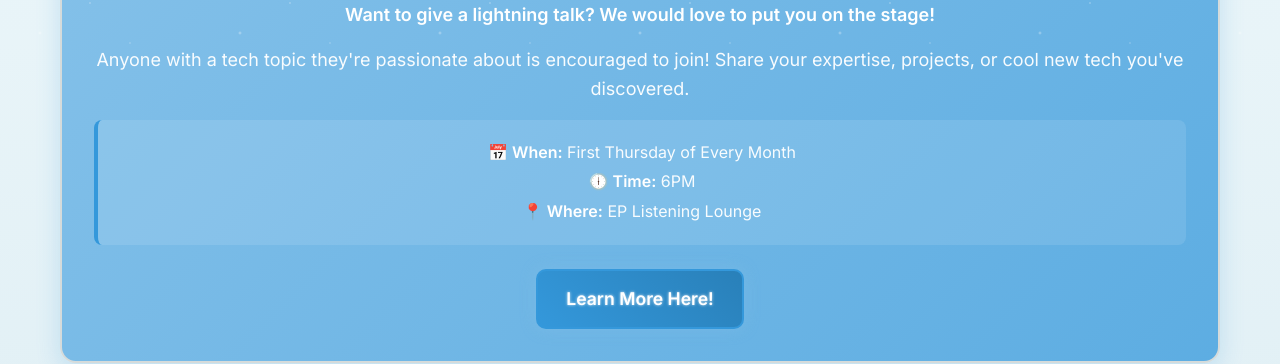
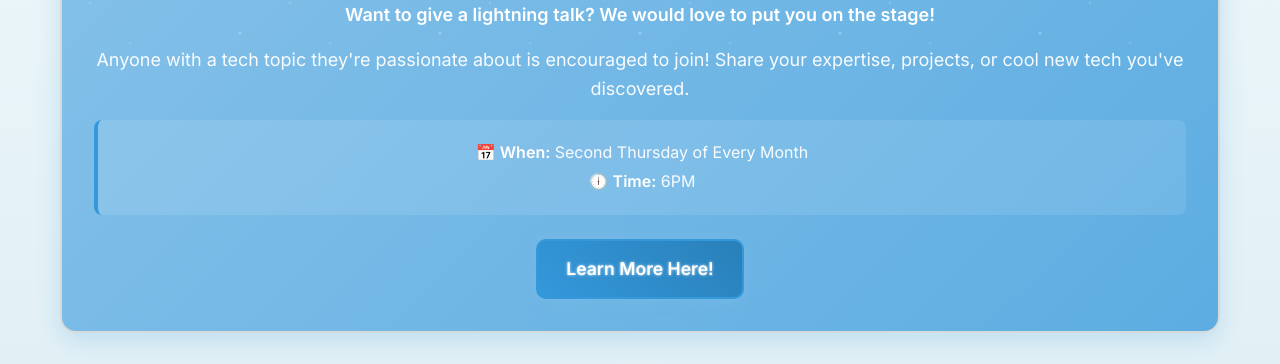
Before and after one commit to AndroidNextdoor/devreno, a website: page index.html in a window 1280 px wide. Shown: the part 1087-1451 px from the top of the page. Drawn offline with Linux system fonts and the light colour scheme.

Commit message:
Removing Location from Website

```diff
--- a/index.html
+++ b/index.html
@@ -157,9 +157,8 @@
             <p><strong>Want to give a lightning talk? We would love to put you on the stage!</strong></p>
             <p>Anyone with a tech topic they're passionate about is encouraged to join! Share your expertise, projects, or cool new tech you've discovered.</p>
             <div class="event-details">
-                <p><strong>📅 When:</strong> First Thursday of Every Month</p>
+                <p><strong>📅 When:</strong> Second Thursday of Every Month</p>
                 <p><strong>🕕 Time:</strong> 6PM</p>
-                <p><strong>📍 Where:</strong> EP Listening Lounge</p>
             </div>
             <a href="https://www.meetup.com/dev-reno/" class="cta-button" target="_blank">Learn More Here!</a>
         </div>
```
